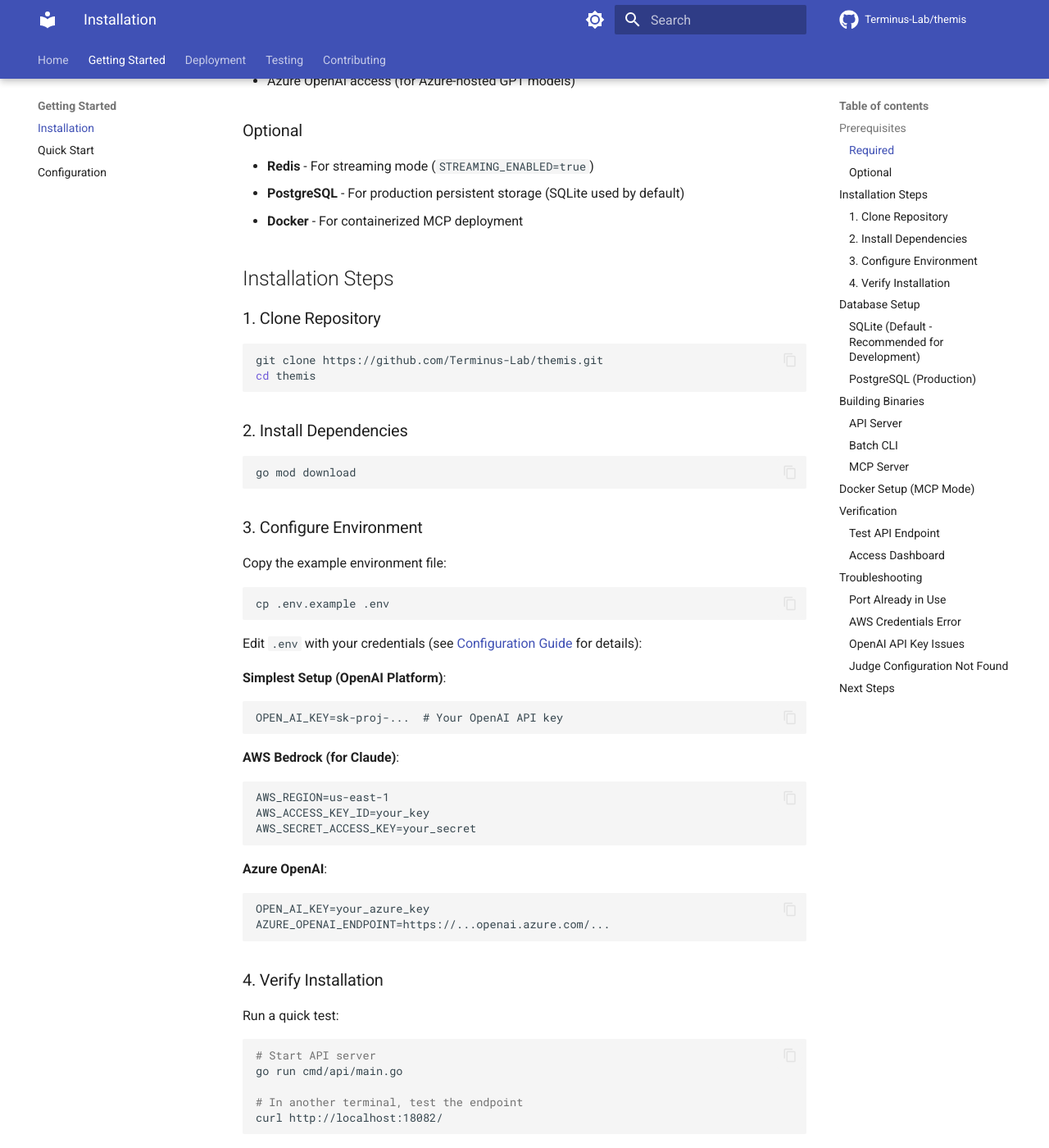
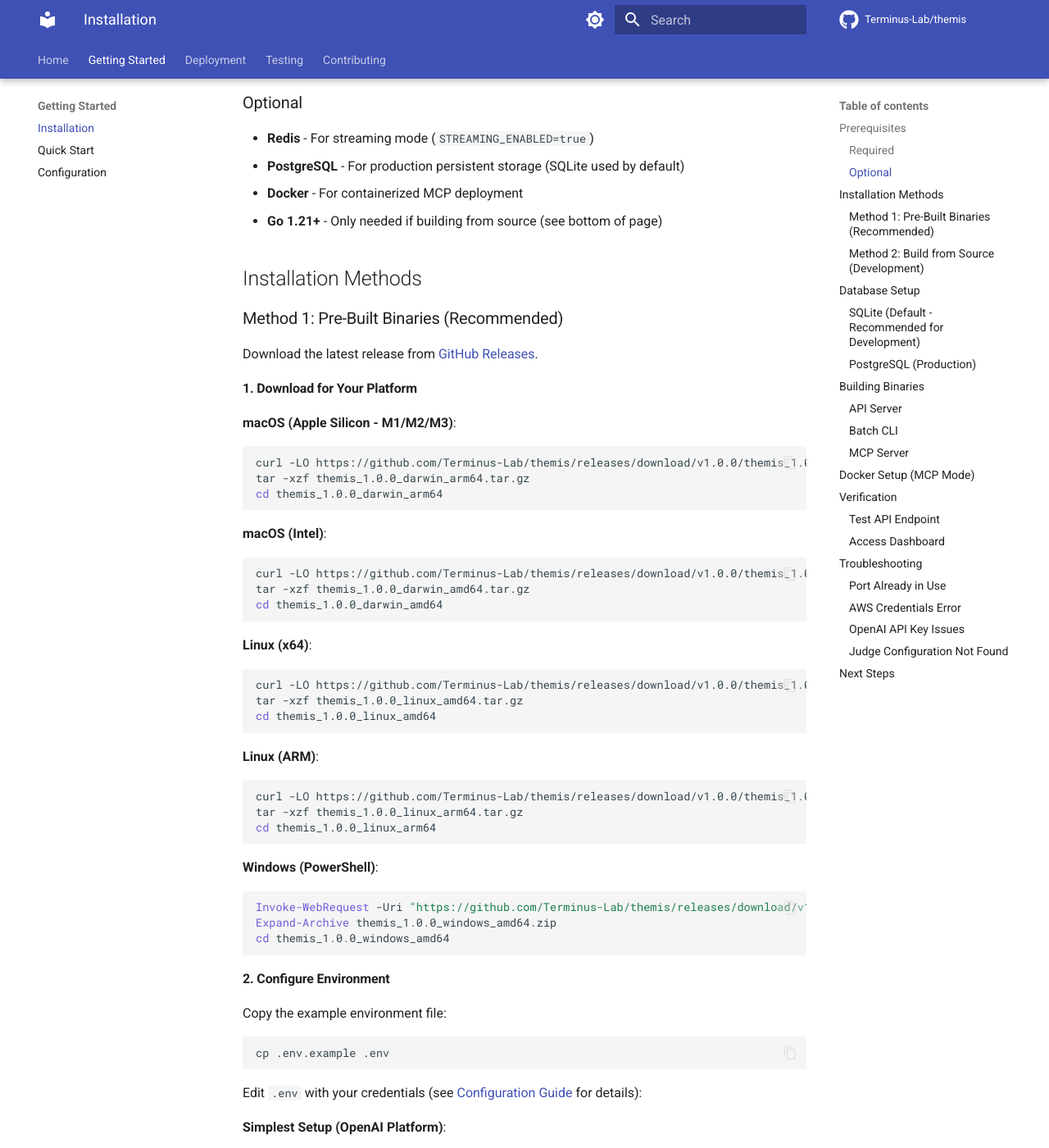
Before and after one commit to Terminus-Lab/themis, an MkDocs documentation site: the page built from docs/getting-started/installation.md, in a window 1280 px wide and 1400 px high, scrolled down 373 px. Shown: the whole window at 82% size. Built offline with MkDocs 1.6.1 and Material for MkDocs 9.7.7, drawn with Linux system fonts in a browser that asks for light colours; comment, search, counter and statistics services are not loaded; some of the changed text lies outside the part shown.

Commit message:
docs: updating guides (#19)

````diff
--- a/docs/getting-started/installation.md
+++ b/docs/getting-started/installation.md
@@ -13,7 +13,6 @@ related:
 ## Prerequisites
 
 ### Required
-- **Go 1.21+** - For building and running Themis
 - **LLM Provider Access** - At least one of:
   - OpenAI Platform API key (recommended - simplest setup)
   - AWS Bedrock access (for Claude models)
@@ -23,23 +22,52 @@ related:
 - **Redis** - For streaming mode (`STREAMING_ENABLED=true`)
 - **PostgreSQL** - For production persistent storage (SQLite used by default)
 - **Docker** - For containerized MCP deployment
+- **Go 1.21+** - Only needed if building from source (see bottom of page)
 
-## Installation Steps
+## Installation Methods
 
-### 1. Clone Repository
+### Method 1: Pre-Built Binaries (Recommended)
 
+Download the latest release from [GitHub Releases](https://github.com/Terminus-Lab/themis/releases/latest).
+
+#### 1. Download for Your Platform
+
+**macOS (Apple Silicon - M1/M2/M3)**:
 ```bash
-git clone https://github.com/Terminus-Lab/themis.git
-cd themis
+curl -LO https://github.com/Terminus-Lab/themis/releases/download/v1.0.0/themis_1.0.0_darwin_arm64.tar.gz
+tar -xzf themis_1.0.0_darwin_arm64.tar.gz
+cd themis_1.0.0_darwin_arm64
 ```
 
-### 2. Install Dependencies
-
+**macOS (Intel)**:
 ```bash
-go mod download
+curl -LO https://github.com/Terminus-Lab/themis/releases/download/v1.0.0/themis_1.0.0_darwin_amd64.tar.gz
+tar -xzf themis_1.0.0_darwin_amd64.tar.gz
+cd themis_1.0.0_darwin_amd64
 ```
 
-### 3. Configure Environment
+**Linux (x64)**:
+```bash
+curl -LO https://github.com/Terminus-Lab/themis/releases/download/v1.0.0/themis_1.0.0_linux_amd64.tar.gz
+tar -xzf themis_1.0.0_linux_amd64.tar.gz
+cd themis_1.0.0_linux_amd64
+```
+
+**Linux (ARM)**:
+```bash
+curl -LO https://github.com/Terminus-Lab/themis/releases/download/v1.0.0/themis_1.0.0_linux_arm64.tar.gz
+tar -xzf themis_1.0.0_linux_arm64.tar.gz
+cd themis_1.0.0_linux_arm64
+```
+
+**Windows (PowerShell)**:
+```powershell
+Invoke-WebRequest -Uri "https://github.com/Terminus-Lab/themis/releases/download/v1.0.0/themis_1.0.0_windows_amd64.zip" -OutFile "themis_1.0.0_windows_amd64.zip"
+Expand-Archive themis_1.0.0_windows_amd64.zip
+cd themis_1.0.0_windows_amd64
+```
+
+#### 2. Configure Environment
 
 Copy the example environment file:
 
@@ -67,19 +95,68 @@ OPEN_AI_KEY=your_azure_key
 AZURE_OPENAI_ENDPOINT=https://...openai.azure.com/...
 ```
 
-### 4. Verify Installation
+#### 3. Verify Installation
 
 Run a quick test:
 
 ```bash
 # Start API server
-go run cmd/api/main.go
+./themis-api
+
+# Windows:
+# .\themis-api.exe
 
 # In another terminal, test the endpoint
 curl http://localhost:18082/
 ```
 
 You should see the dashboard UI load successfully.
+
+---
+
+### Method 2: Build from Source (Development)
+
+For contributors or those who want to modify Themis:
+
+#### 1. Clone Repository
+
+```bash
+git clone https://github.com/Terminus-Lab/themis.git
+cd themis
+```
+
+#### 2. Install Dependencies
+
+```bash
+go mod download
+```
+
+#### 3. Build Binaries
+
+```bash
+go build -o bin/themis-api cmd/api/main.go
+go build -o bin/themis-mcp cmd/mcp/main.go
+go build -o bin/themis-batch cmd/batch/main.go
+```
+
+#### 4. Configure Environment
+
+```bash
+cp .env.example .env
+# Edit .env with your LLM credentials
+```
+
+#### 5. Run from Source (Development Mode)
+
+```bash
+# Run without building
+go run cmd/api/main.go
+
+# Or use built binary
+./bin/themis-api
+```
+
+---
 
 ## Database Setup
 
````
Also changed, not shown: docs/deployment/api-mode.md (+7 -7 lines), docs/getting-started/quick-start.md (+44 -10 lines), docs/testing/api-tests.md (+1 -1 lines), docs/testing/batch-tests.md (+20 -20 lines), docs/testing/streaming-tests.md (+14 -14 lines), 1 other file.
